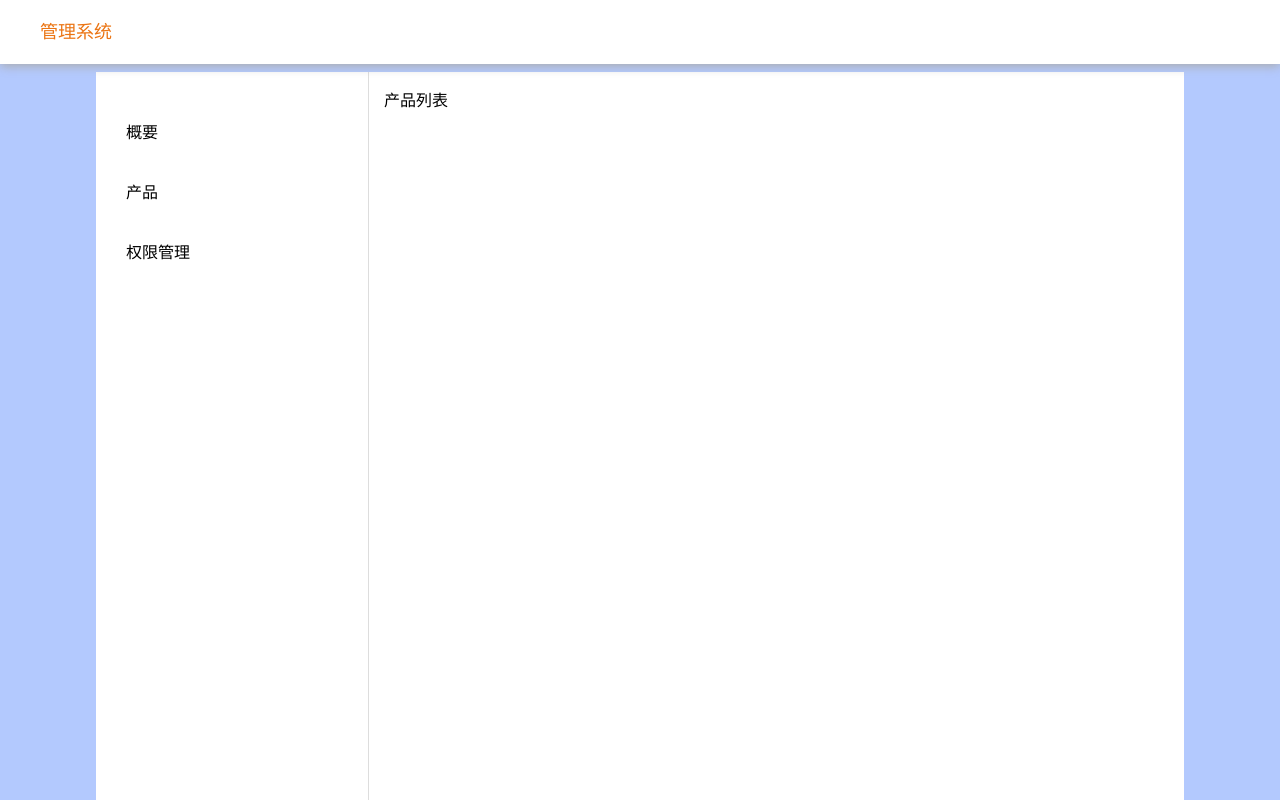
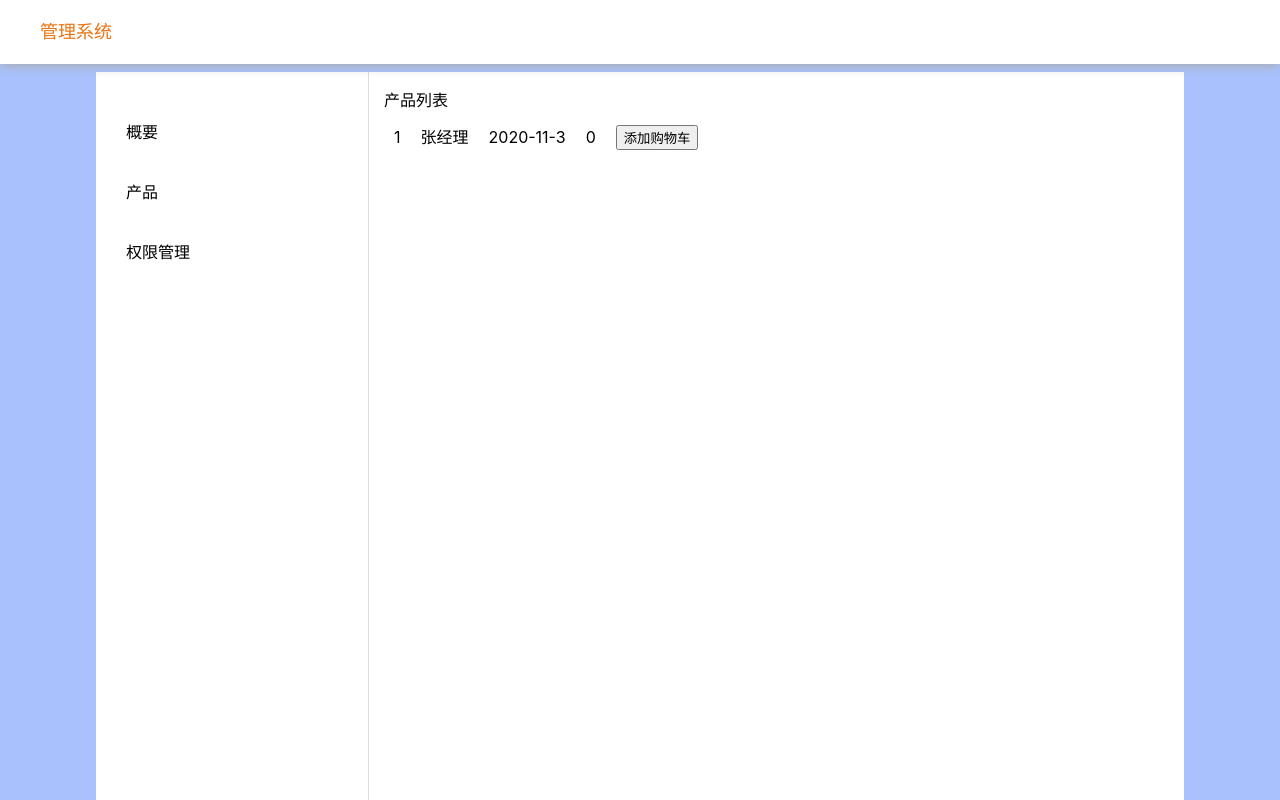
Before and after one commit to Lyuing/react_demo_pc, a React (Create React App) app: page /view/product in a window 1280 px wide. Built offline with nearby package versions, Linux system fonts and the light colour scheme.

Commit message:
增加 product item

```diff
--- a/src/components/login/login.jsx
+++ b/src/components/login/login.jsx
@@ -70,7 +70,7 @@ class Login extends React.Component {
     let {name, password, upName, upPassword} = this.state
     let SignIn = (
       <div className={`inner ${ this.state.isSignIn ?'': 'x-lt'}`}>
-        <p className="login-title">登录</p>
+        <p className="login-title">{this.props.children || '登录'}</p>
         {/* <p className={style['login-title']}>登录</p> */}
         <div className="login-box">
           <label htmlFor="name" className="login-item">
--- /dev/null
+++ b/src/components/productItem/pItem.jsx
@@ -0,0 +1,34 @@
+import React, {useEffect, useState} from 'react'
+import style from './pItem.module.css';
+
+export default function PItem(props) {
+  let [count, setCount] = useState(0)
+  let format = (t)=>{
+    if(!t) return '';
+    let date = new Date(t)
+    let year = date.getFullYear()
+    let month = date.getMonth() + 1
+    let dat = date.getDate()
+    return `${year}-${month}-${dat}`
+  }
+  let handleCount = ()=>{
+    setCount(count+1)
+  }
+
+  useEffect(()=>{
+    let dt = document.title
+    document.title = `购物车容量： ${count}`
+    return function () {
+      document.title = dt
+    }
+  })
+  return (
+    <div>
+      <div className={style.id +' '+ style.item}>{props.id}</div>
+      <div className={style.name +' '+ style.item}>{props.name}</div>
+      <div className={style.item}>{format(props.create)}</div>
+      <div className={style.item}>{count}</div>
+      <div className={style.item}><button onClick={handleCount}>添加购物车</button></div>
+    </div>
+  )
+}
--- /dev/null
+++ b/src/components/productItem/pItem.module.css
@@ -0,0 +1,7 @@
+
+.item{
+  display: inline-block;
+  line-height: 32px;
+  text-align: center;
+  padding: 10px;
+}
--- a/src/view/Auth/Auth.jsx
+++ b/src/view/Auth/Auth.jsx
@@ -7,7 +7,7 @@ export default class Auth extends Component {
     // console.log(this.props);
     return (
       <header className={style.wrap}>
-        <Login route={this.props}></Login>
+        <Login route={this.props}>登 录</Login>
       </header>
     )
   }
--- a/src/view/product/index.jsx
+++ b/src/view/product/index.jsx
@@ -1,10 +1,16 @@
 import React, { Component } from 'react'
-
+import PItem from "../../components/productItem/pItem";
 export default class Product extends Component {
+  list = [
+    {id:1, name: '张经理', create: 1604394996028, }
+  ]
   render() {
     return (
       <div>
-        产品列表
+        <p>产品列表</p>
+        {
+          this.list.map(item=> <PItem {...item} key={item.id}/>)
+        }
       </div>
     )
   }
```
